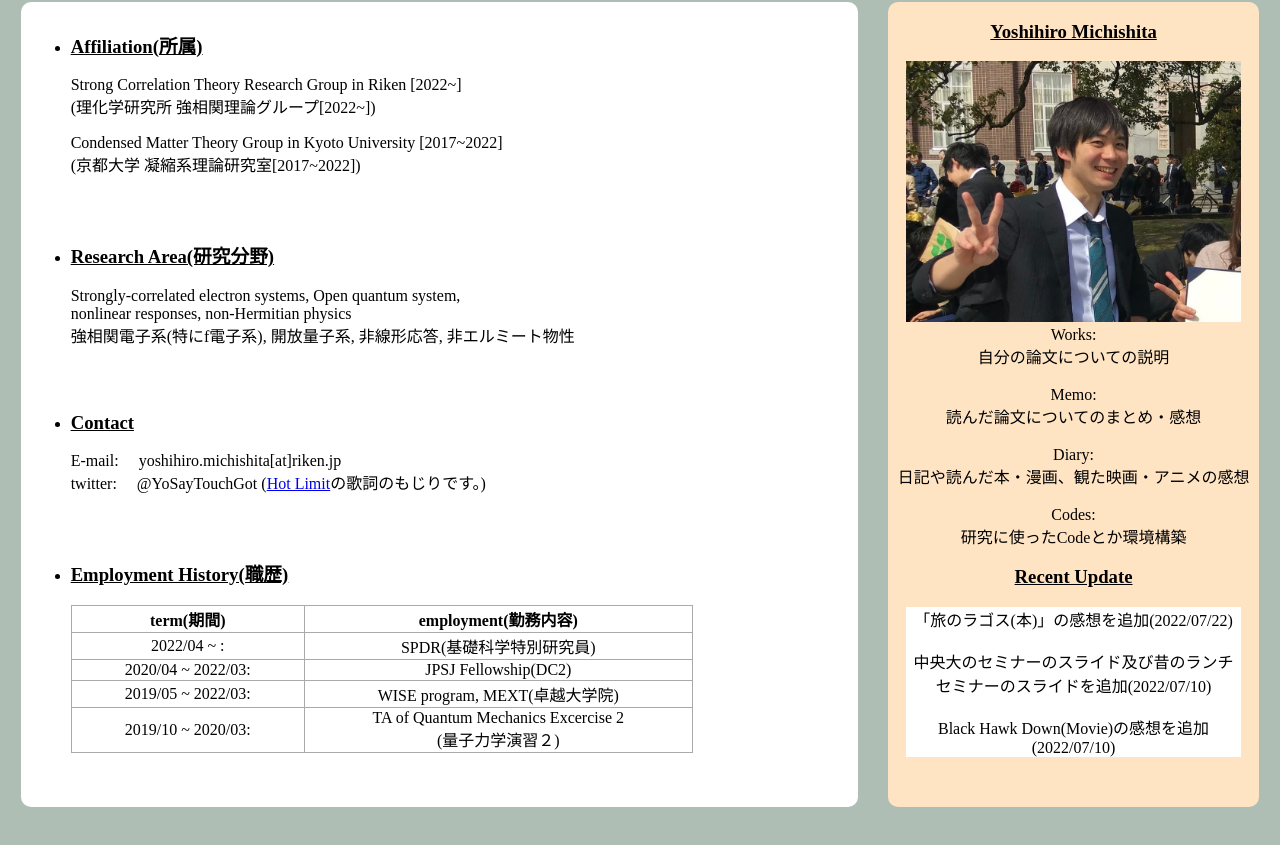
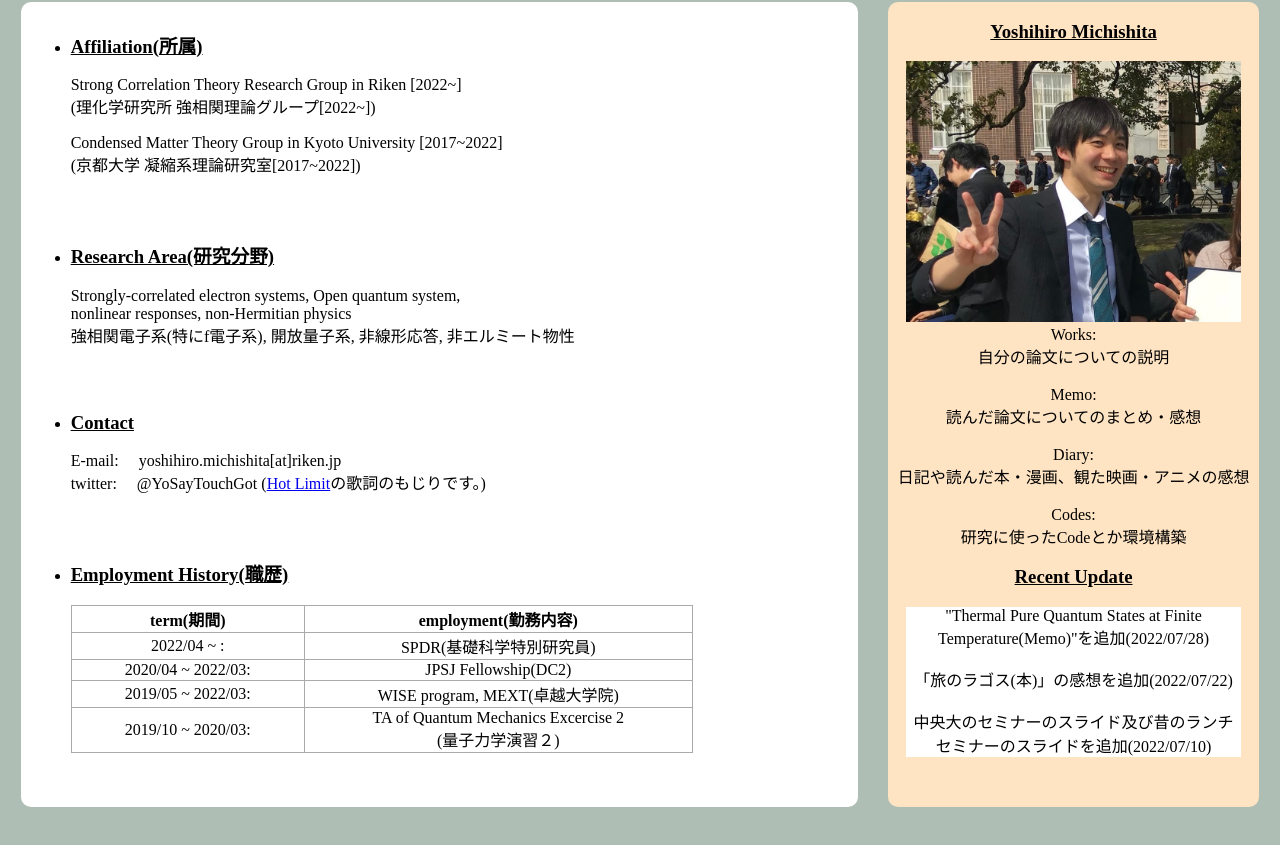
Before and after one commit to YoshihiroMichishita/YoshihiroMichishita.github.io, a plain HTML site: page index.html in a window 1280 px wide. Shown: the part 958-1803 px from the top of the page. Drawn offline with Linux system fonts and the light colour scheme.

Commit message:
Update index.html

```diff
--- a/index.html
+++ b/index.html
@@ -62,6 +62,7 @@
                 Codes:<br>研究に使ったCodeとか環境構築
                 <h3 style="text-decoration:underline">Recent Update </h3>
                 <div class="scroll-box">
+                    "Thermal Pure Quantum States at Finite Temperature(Memo)"を追加(2022/07/28)<br><br>
                     「旅のラゴス(本)」の感想を追加(2022/07/22)<br><br>
                     中央大のセミナーのスライド及び昔のランチセミナーのスライドを追加(2022/07/10)<br><br>
                     Black Hawk Down(Movie)の感想を追加(2022/07/10)
```
